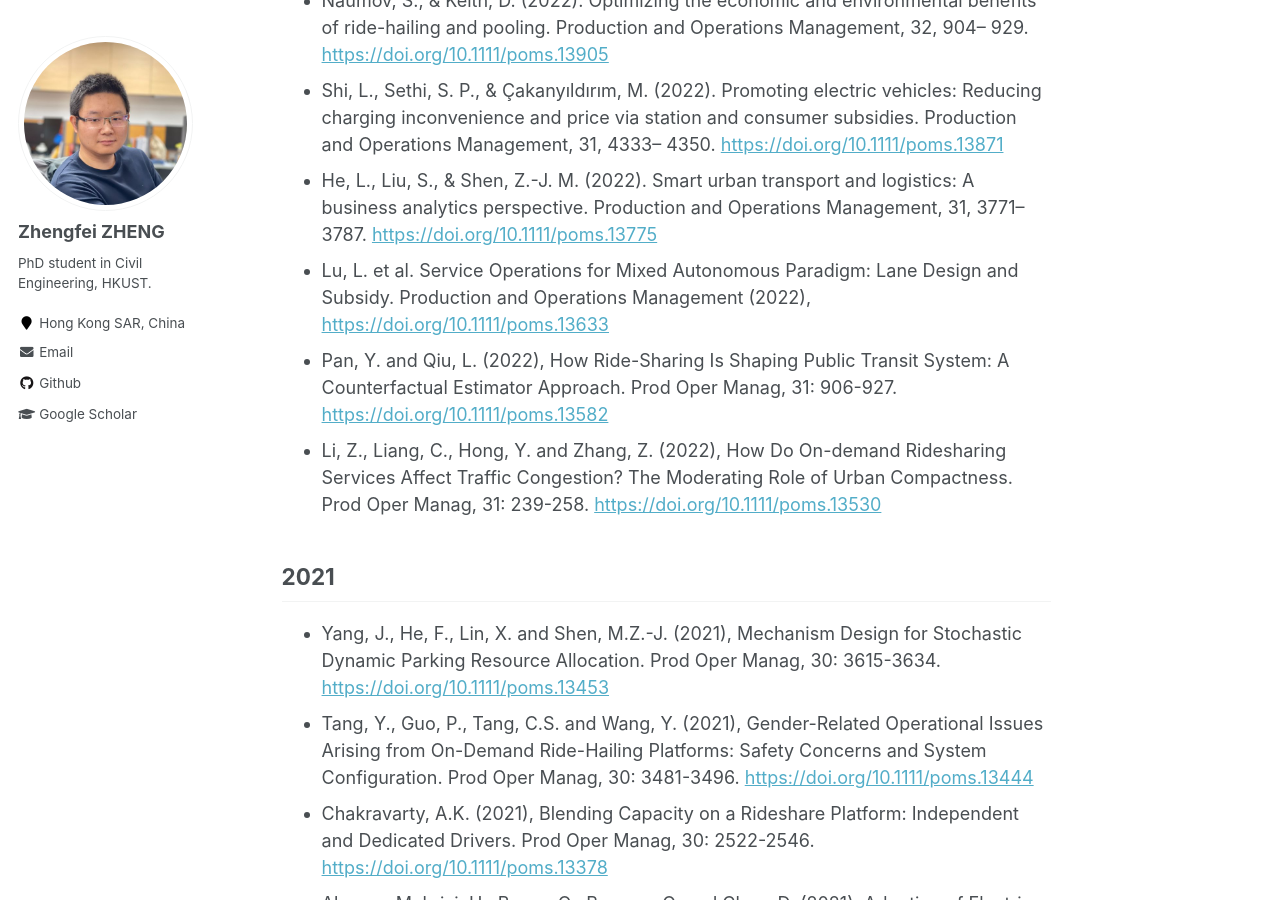
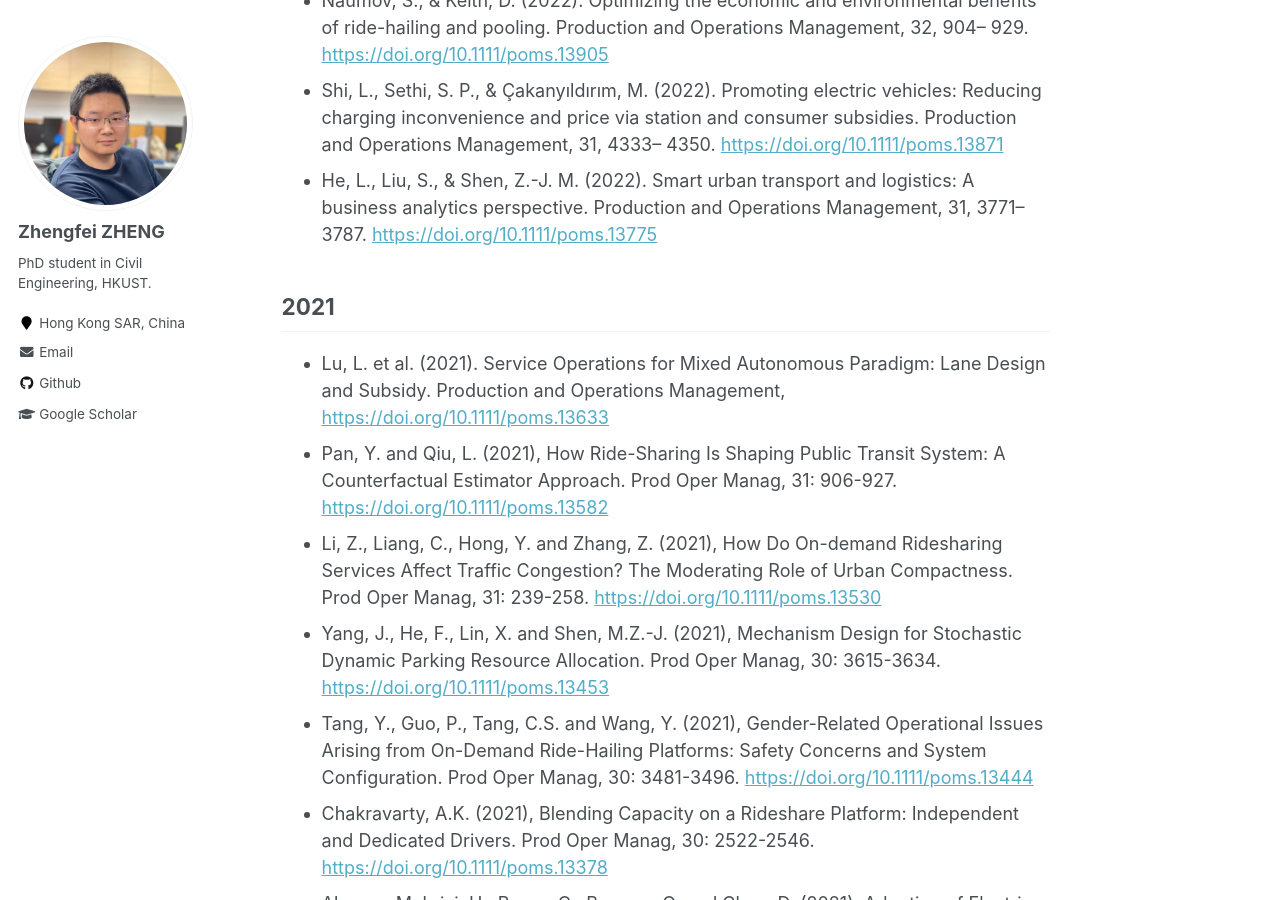
Before and after one commit to zf-z/zf-z.github.io, a Jekyll site: the page built from _posts/2023-04-26-UTD24-Transportation.md, in a window 1280 px wide and 900 px high, scrolled down 2049 px. Built offline with Jekyll 4.4.1, drawn with Linux system fonts in a browser that asks for light colours.

Commit message:
Update 2023-04-26-UTD24-Transportation.md

```diff
--- a/_posts/2023-04-26-UTD24-Transportation.md
+++ b/_posts/2023-04-26-UTD24-Transportation.md
@@ -44,11 +44,12 @@ The following list is updated from Ye Hongbo‘s [github repository](https://git
 * Naumov, S., & Keith, D. (2022). Optimizing the economic and environmental benefits of ride-hailing and pooling. Production and Operations Management, 32, 904– 929. <https://doi.org/10.1111/poms.13905>
 * Shi, L., Sethi, S. P., & Çakanyıldırım, M. (2022). Promoting electric vehicles: Reducing charging inconvenience and price via station and consumer subsidies. Production and Operations Management, 31, 4333– 4350. <https://doi.org/10.1111/poms.13871>
 * He, L., Liu, S., & Shen, Z.-J. M. (2022). Smart urban transport and logistics: A business analytics perspective. Production and Operations Management, 31, 3771– 3787. <https://doi.org/10.1111/poms.13775>
-* Lu, L. et al. Service Operations for Mixed Autonomous Paradigm: Lane Design and Subsidy. Production and Operations Management (2022), <https://doi.org/10.1111/poms.13633>
-* Pan, Y. and Qiu, L. (2022), How Ride-Sharing Is Shaping Public Transit System: A Counterfactual Estimator Approach. Prod Oper Manag, 31: 906-927. <https://doi.org/10.1111/poms.13582>
-* Li, Z., Liang, C., Hong, Y. and Zhang, Z. (2022), How Do On-demand Ridesharing Services Affect Traffic Congestion? The Moderating Role of Urban Compactness. Prod Oper Manag, 31: 239-258. <https://doi.org/10.1111/poms.13530>
+
 
 ## 2021
+* Lu, L. et al.  (2021). Service Operations for Mixed Autonomous Paradigm: Lane Design and Subsidy. Production and Operations Management, <https://doi.org/10.1111/poms.13633>
+* Pan, Y. and Qiu, L. (2021), How Ride-Sharing Is Shaping Public Transit System: A Counterfactual Estimator Approach. Prod Oper Manag, 31: 906-927. <https://doi.org/10.1111/poms.13582>
+* Li, Z., Liang, C., Hong, Y. and Zhang, Z. (2021), How Do On-demand Ridesharing Services Affect Traffic Congestion? The Moderating Role of Urban Compactness. Prod Oper Manag, 31: 239-258. <https://doi.org/10.1111/poms.13530>
 * Yang, J., He, F., Lin, X. and Shen, M.Z.-J. (2021), Mechanism Design for Stochastic Dynamic Parking Resource Allocation. Prod Oper Manag, 30: 3615-3634. <https://doi.org/10.1111/poms.13453>
 * Tang, Y., Guo, P., Tang, C.S. and Wang, Y. (2021), Gender-Related Operational Issues Arising from On-Demand Ride-Hailing Platforms: Safety Concerns and System Configuration. Prod Oper Manag, 30: 3481-3496. <https://doi.org/10.1111/poms.13444>
 * Chakravarty, A.K. (2021), Blending Capacity on a Rideshare Platform: Independent and Dedicated Drivers. Prod Oper Manag, 30: 2522-2546. <https://doi.org/10.1111/poms.13378>
```
